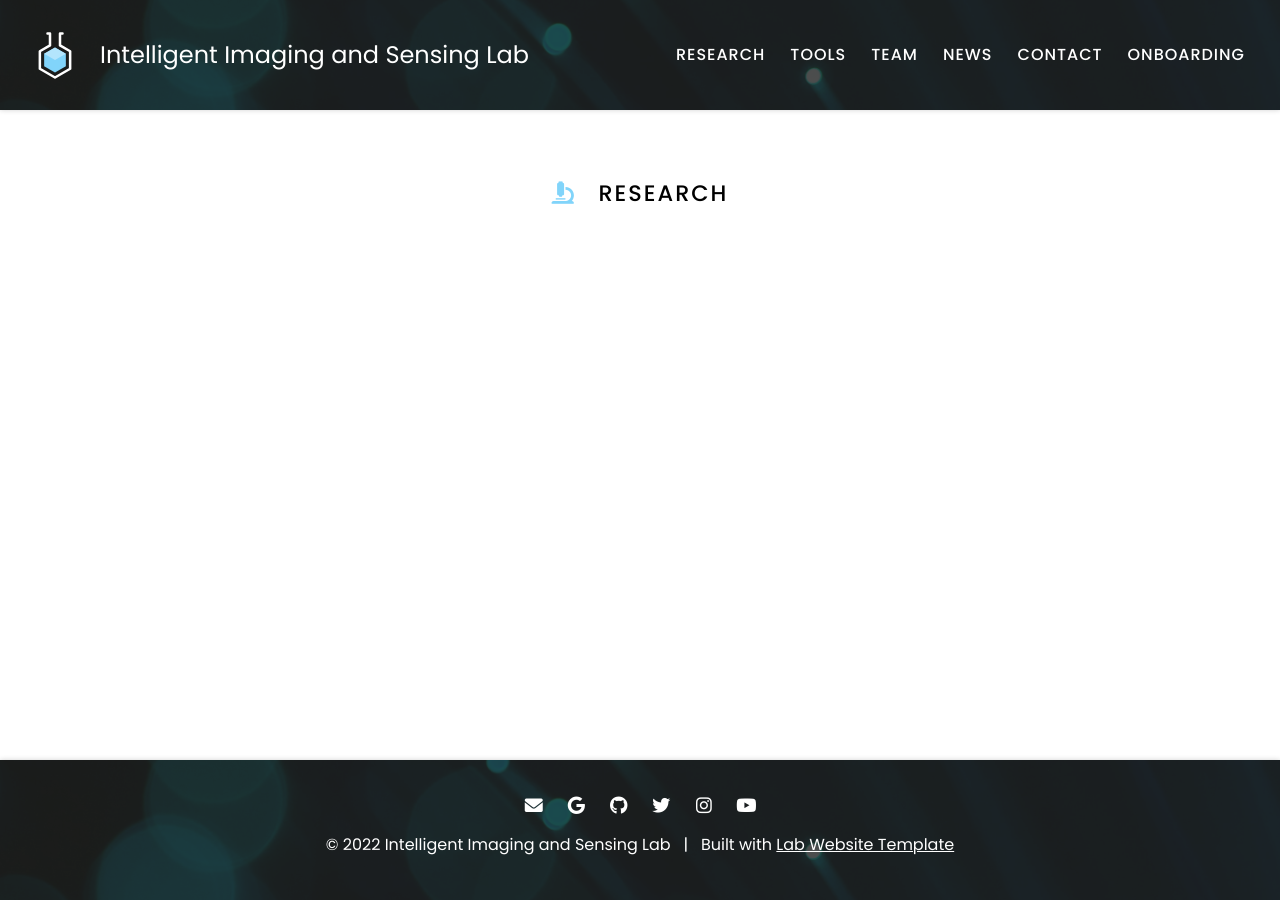
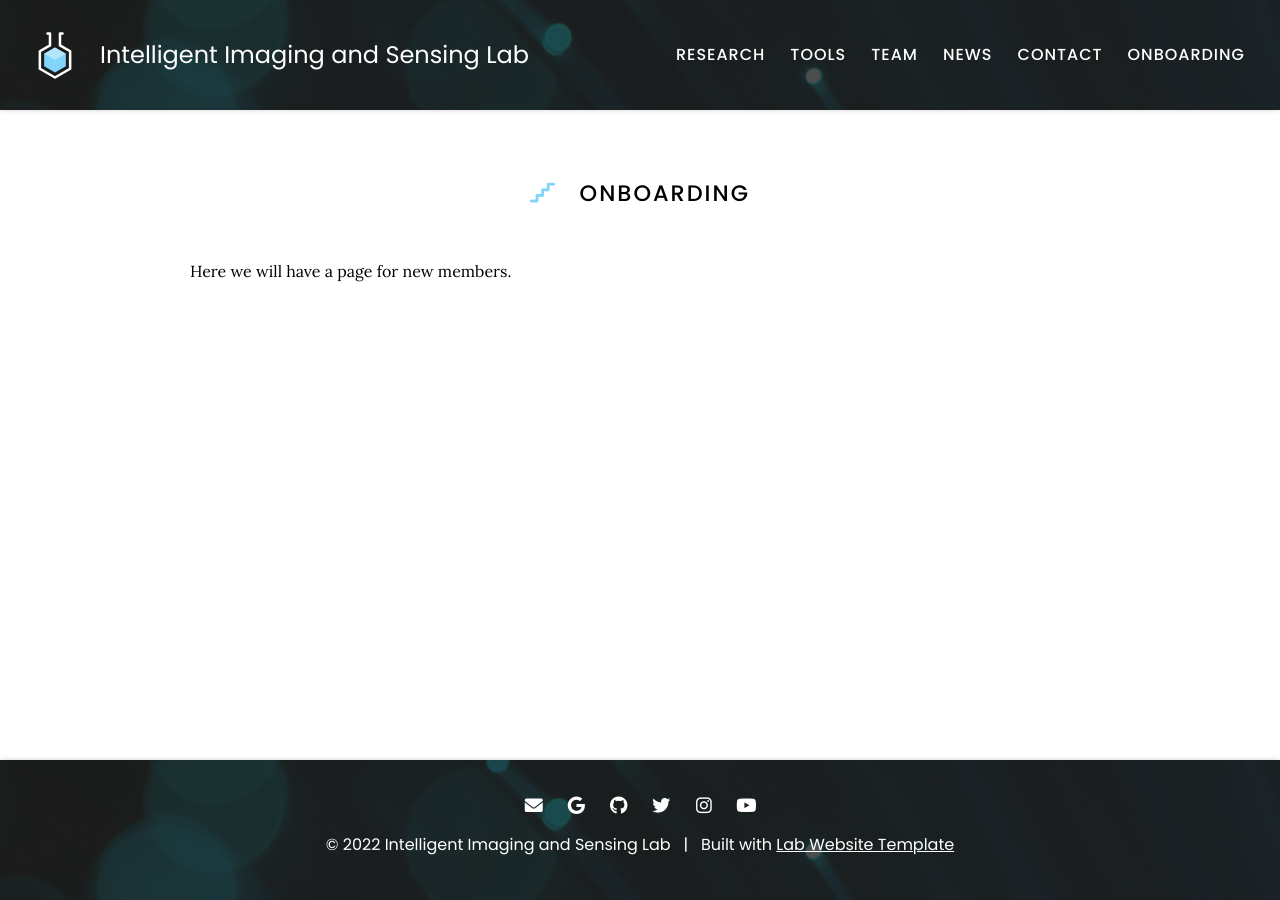
Before and after one commit to I2SL/I2SL-Website, a Jekyll site: the page built from onboarding/index.md, in a window 1280 px wide. Built offline with Jekyll 4.4.1, drawn with Linux system fonts in a browser that asks for light colours.

Commit message:
Tried to change onboarding logo

```diff
--- a/onboarding/index.md
+++ b/onboarding/index.md
@@ -5,4 +5,6 @@ nav:
   tooltip: information for new members
 ---
 
-# <i class="fas fa-microscope"></i>Research
+# <i class="fas fa-stairs"></i>Onboarding
+
+Here we will have a page for new members.
```
Also changed, not shown: README.md.
